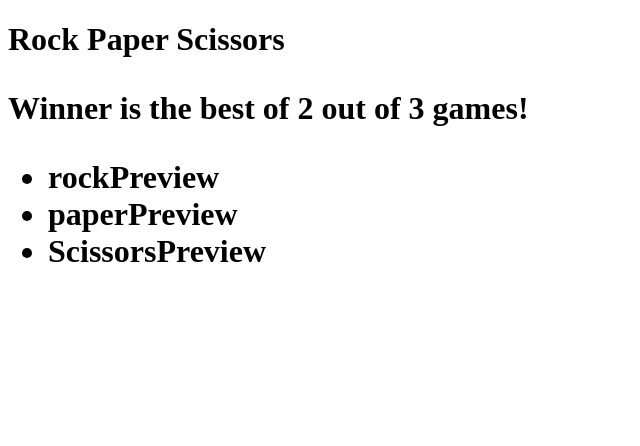
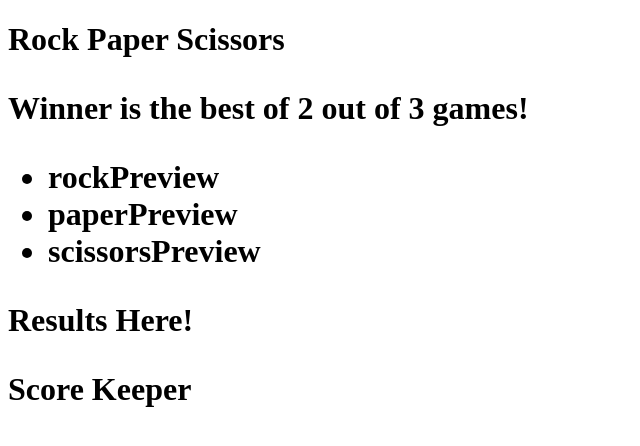
Before and after one commit to dillonLopez/rockPaperScissors, a plain HTML site: page index.html in a window 1280 px wide. Shown: the whole page, without its empty margins (0-640 px from the left). Drawn offline with Linux system fonts and the light colour scheme.

Commit message:
index.html

```diff
--- a/index.html
+++ b/index.html
@@ -14,8 +14,12 @@
         <ul class="rps">
          <li class="rock">rockPreview</li>
          <li class="paper">paperPreview</li>
-         <li class="scissors">ScissorsPreview</li>
+         <li class="scissors">scissorsPreview</li>
       </ul>
+    </div>
+    <div class="scoreContainer">
+        <p class="resultLine">Results Here!</p>
+        <p class="scoreKeeper">Score Keeper</p>
     </div>
 </div>
 
```
